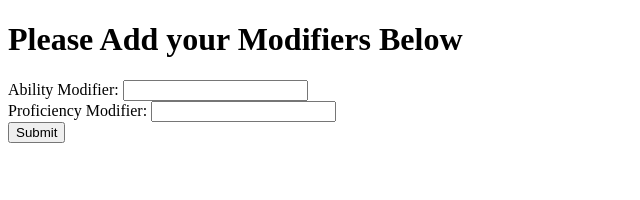
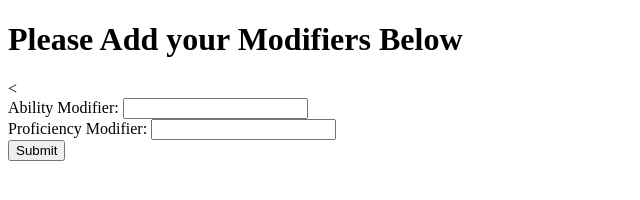
Before and after one commit to stevenwest/DnD, a plain HTML site: page input.html in a window 1280 px wide. Shown: the whole page, without its empty margins (0-640 px from the left). Drawn offline with Linux system fonts and the light colour scheme.

Commit message:
Clean Up

```diff
--- a/input.html
+++ b/input.html
@@ -5,7 +5,7 @@
 </head>
 <body>
 <h1>Please Add your Modifiers Below</h1>
-<form action="/dice_selector.html">
+<<form action="/dice_selector.html">
   Ability Modifier: <input type="text" name="abilityModifier"><br>
   Proficiency Modifier: <input type="text" name="proficiencyModifier"><br>
   <input type="submit" value="Submit">
```
Also changed, not shown: fileserver.js (renamed from demo_fileserver.js).
